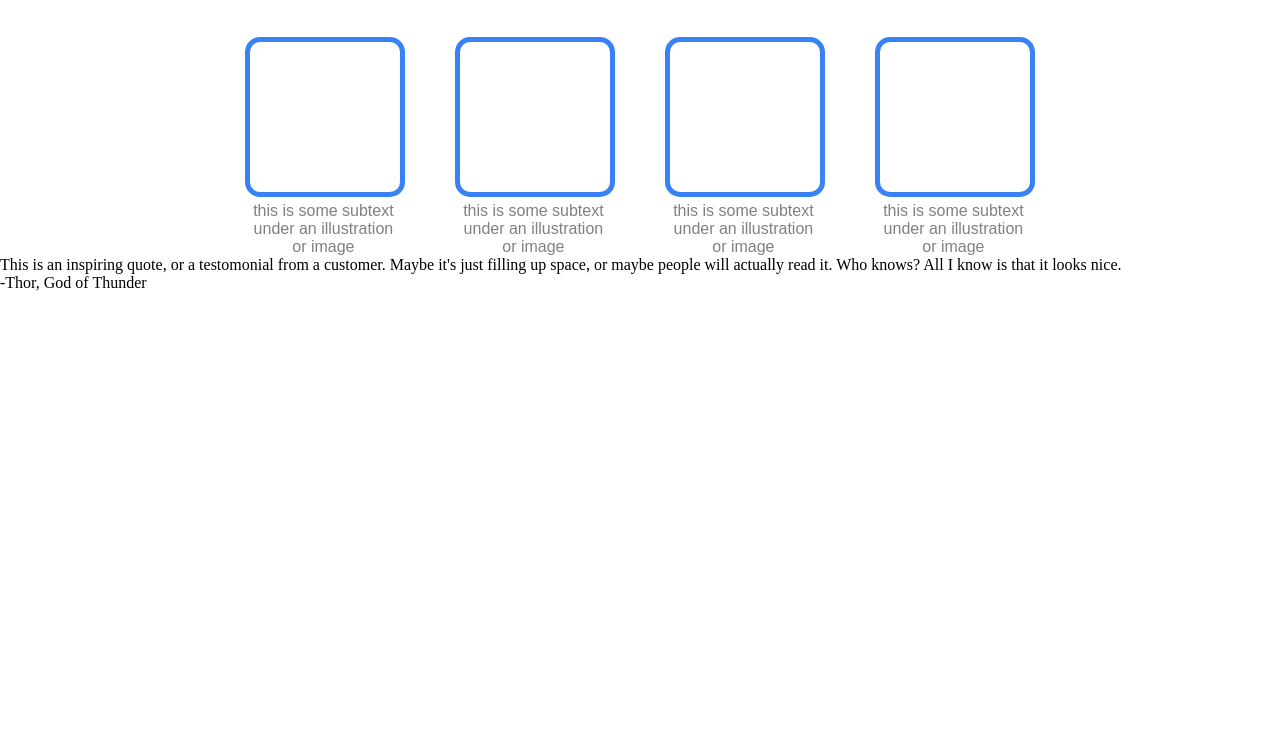
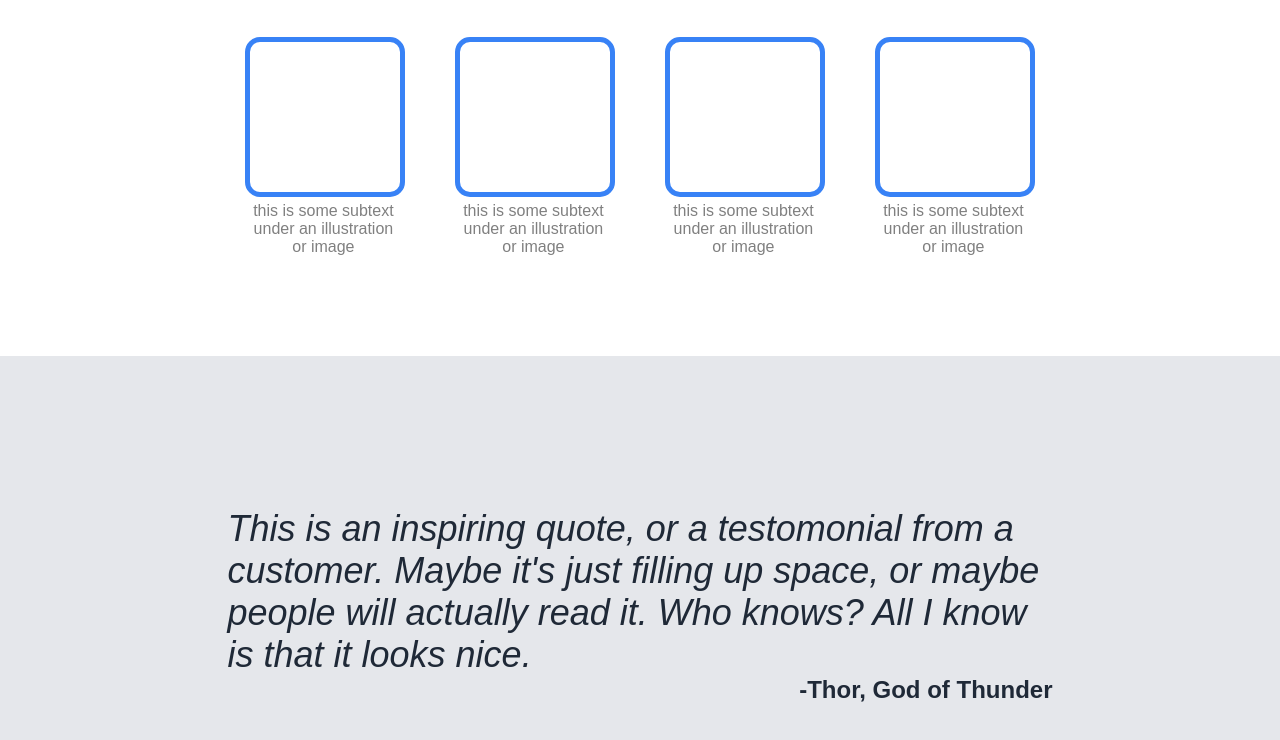
Before and after one commit to ZionMGitHub/Landing-Page, a plain HTML site: page index.html in a window 1280 px wide. Shown: the part 616-1356 px from the top of the page. Before the commit the page ends 908 px from the top, so only its background shows below. Drawn offline with Linux system fonts and the light colour scheme.

Commit message:
Complete third section of web page

```diff
--- a/index.html
+++ b/index.html
@@ -63,10 +63,9 @@
                 customer. Maybe it's just filling up space, or maybe
                 people will actually read it. Who knows? All I know is
                 that it looks nice.
-            </div>
-            <div class="author-tag">
-                -Thor, God of Thunder
-
+                <div class="author-tag">
+                    -Thor, God of Thunder
+                </div>
             </div>
         </div>
     </body>
--- a/styles.css
+++ b/styles.css
@@ -110,6 +110,7 @@ img{
     display: flex;
     flex-direction:column;
     gap:5px;
+    padding-bottom:100px;
 }
 
 .second-container .img{
@@ -132,3 +133,29 @@ img{
     display: flex;
     justify-content: center;
 }
+
+.third-container {
+    background-color:#E5E7EB;
+    display:flex;
+    height:500px;
+    justify-content: center;
+    align-items: center;
+    font-family: Arial, Helvetica, sans-serif;
+}
+
+.quote {
+    font-size:36px;
+    font-style: italic;
+    color:#1F2937;
+    font-weight:lighter;
+    width:825px;
+
+}
+
+.third-container .author-tag {
+    font-size:24px;
+    font-weight:bold;
+    display:flex;
+    justify-content:flex-end;
+    font-style:normal;
+}
```
